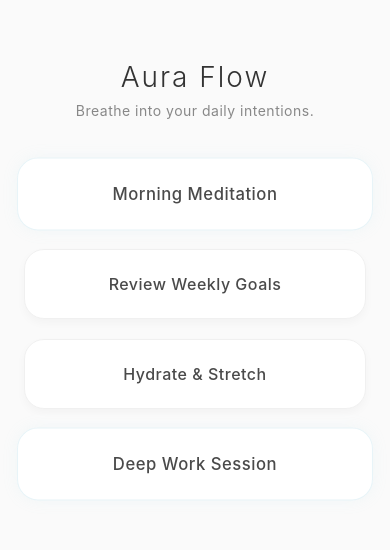
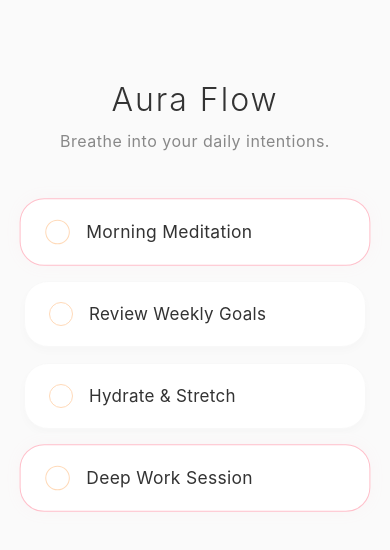
Before and after one commit to hkners/HerGeceYeniApp, a React Native app: screen / in a window 390 px wide. Shown: the top 550 px of the page. Built offline with nearby package versions, Linux system fonts and the light colour scheme.

Commit message:
Build daily app prototype with Expo SDK 54, Reanimated v3, and Clean Girl UI
Co-authored-by: hkners <99874098+hkners@users.noreply.github.com>

```diff
--- a/App.js
+++ b/App.js
@@ -1,6 +1,15 @@
 import { StatusBar } from 'expo-status-bar';
-import React, { useEffect, useRef, useState } from 'react';
-import { StyleSheet, Text, View, Animated, TouchableOpacity, ScrollView, SafeAreaView } from 'react-native';
+import React, { useState, useCallback } from 'react';
+import { StyleSheet, Text, View, ScrollView, SafeAreaView, Pressable } from 'react-native';
+import Animated, {
+  useSharedValue,
+  useAnimatedStyle,
+  withTiming,
+  withRepeat,
+  withSpring,
+  withSequence,
+  interpolateColor
+} from 'react-native-reanimated';
 
 const INITIAL_INTENTIONS = [
   { id: '1', title: 'Morning Meditation', priority: 'high', completed: false },
@@ -9,29 +18,34 @@ const INITIAL_INTENTIONS = [
   { id: '4', title: 'Deep Work Session', priority: 'high', completed: false },
 ];
 
-const BreathingContainer = ({ intention, onToggle }) => {
-  const pulseAnim = useRef(new Animated.Value(1)).current;
+const BreathingContainer = React.memo(({ intention, onToggle }) => {
+  const isHighPriority = intention.priority === 'high' && !intention.completed;
 
-  useEffect(() => {
-    if (intention.priority === 'high' && !intention.completed) {
-      Animated.loop(
-        Animated.sequence([
-          Animated.timing(pulseAnim, {
-            toValue: 1.05,
-            duration: 2000,
-            useNativeDriver: true,
-          }),
-          Animated.timing(pulseAnim, {
-            toValue: 1,
-            duration: 2000,
-            useNativeDriver: true,
-          }),
-        ])
-      ).start();
+  const pulseAnim = useSharedValue(1);
+  const scaleAnim = useSharedValue(1);
+
+  React.useEffect(() => {
+    if (isHighPriority) {
+      pulseAnim.value = withRepeat(
+        withSequence(
+          withTiming(1.03, { duration: 2000 }),
+          withTiming(1, { duration: 2000 })
+        ),
+        -1,
+        true
+      );
     } else {
-      pulseAnim.setValue(1);
+      pulseAnim.value = withTiming(1, { duration: 500 });
     }
-  }, [intention.priority, intention.completed, pulseAnim]);
+  }, [isHighPriority, pulseAnim]);
+
+  const animatedStyle = useAnimatedStyle(() => {
+    return {
+      transform: [
+        { scale: pulseAnim.value * scaleAnim.value }
+      ]
+    };
+  });
 
   const getContainerStyle = () => {
     if (intention.completed) return styles.containerCompleted;
@@ -41,34 +55,48 @@ const BreathingContainer = ({ intention, onToggle }) => {
 
   const getTextColor = () => {
     if (intention.completed) return '#A0A0A0';
-    return '#4A4A4A';
+    return '#333333';
   };
 
   return (
-    <Animated.View style={{ transform: [{ scale: pulseAnim }] }}>
-      <TouchableOpacity
-        activeOpacity={0.8}
+    <Animated.View style={animatedStyle}>
+      <Pressable
+        onPressIn={() => {
+          scaleAnim.value = withSpring(0.97);
+        }}
+        onPressOut={() => {
+          scaleAnim.value = withSpring(1);
+        }}
         onPress={() => onToggle(intention.id)}
         style={[styles.intentionContainer, getContainerStyle()]}
+        accessibilityRole="checkbox"
+        accessibilityState={{ checked: intention.completed }}
+        accessibilityLabel={intention.title}
+        accessibilityHint="Toggles intention completion"
       >
-        <Text style={[styles.intentionText, { color: getTextColor(), textDecorationLine: intention.completed ? 'line-through' : 'none' }]}>
-          {intention.title}
-        </Text>
-      </TouchableOpacity>
+        <View style={styles.contentRow}>
+          <View style={[styles.customCheckbox, intention.completed && styles.customCheckboxChecked]}>
+            {intention.completed && <View style={styles.customCheckboxInner} />}
+          </View>
+          <Text style={[styles.intentionText, { color: getTextColor(), textDecorationLine: intention.completed ? 'line-through' : 'none' }]}>
+            {intention.title}
+          </Text>
+        </View>
+      </Pressable>
     </Animated.View>
   );
-};
+});
 
 export default function App() {
   const [intentions, setIntentions] = useState(INITIAL_INTENTIONS);
 
-  const toggleIntention = (id) => {
+  const toggleIntention = useCallback((id) => {
     setIntentions(prev =>
       prev.map(item =>
         item.id === id ? { ...item, completed: !item.completed } : item
       )
     );
-  };
+  }, []);
 
   return (
     <SafeAreaView style={styles.safeArea}>
@@ -88,7 +116,6 @@ export default function App() {
             />
           ))}
         </View>
-
       </ScrollView>
     </SafeAreaView>
   );
@@ -97,68 +124,93 @@ export default function App() {
 const styles = StyleSheet.create({
   safeArea: {
     flex: 1,
-    backgroundColor: '#FAFAFA', // Very light, clean background
+    backgroundColor: '#FAFAFA',
   },
   scrollContainer: {
     flexGrow: 1,
     paddingHorizontal: 24,
-    paddingTop: 60,
+    paddingTop: 80,
     paddingBottom: 40,
   },
   header: {
-    marginBottom: 40,
+    marginBottom: 48,
     alignItems: 'center',
   },
   title: {
-    fontSize: 28,
+    fontSize: 32,
     fontWeight: '300',
     color: '#333333',
     letterSpacing: 2,
-    marginBottom: 8,
+    marginBottom: 12,
   },
   subtitle: {
-    fontSize: 14,
+    fontSize: 16,
     fontWeight: '400',
     color: '#888888',
     letterSpacing: 0.5,
   },
   listContainer: {
-    gap: 20,
+    gap: 16,
   },
   intentionContainer: {
-    paddingVertical: 24,
-    paddingHorizontal: 20,
-    borderRadius: 20,
+    paddingVertical: 20,
+    paddingHorizontal: 24,
+    borderRadius: 24,
     shadowColor: '#000',
     shadowOffset: { width: 0, height: 4 },
-    shadowOpacity: 0.03,
+    shadowOpacity: 0.02,
     shadowRadius: 10,
     elevation: 2,
     alignItems: 'center',
+    justifyContent: 'flex-start',
+    flexDirection: 'row',
+  },
+  contentRow: {
+    flexDirection: 'row',
+    alignItems: 'center',
+    gap: 16,
+  },
+  customCheckbox: {
+    width: 24,
+    height: 24,
+    borderRadius: 12,
+    borderWidth: 1.5,
+    borderColor: '#FFDAB9', // Soft peach
     justifyContent: 'center',
+    alignItems: 'center',
+  },
+  customCheckboxChecked: {
+    backgroundColor: '#FFDAB9',
+    borderColor: '#FFDAB9',
+  },
+  customCheckboxInner: {
+    width: 12,
+    height: 12,
+    borderRadius: 6,
+    backgroundColor: '#FFFFFF',
   },
   containerNormal: {
     backgroundColor: '#FFFFFF',
     borderWidth: 1,
-    borderColor: '#F0F0F0',
+    borderColor: '#F8F8F8',
   },
   containerHighPriority: {
     backgroundColor: '#FFFFFF',
     borderWidth: 1,
-    borderColor: '#E8F4F8', // Soft highlight (airy blue)
-    shadowColor: '#A0D8E6',
-    shadowOpacity: 0.1,
+    borderColor: '#FFC0CB', // Blush pink accent
+    shadowColor: '#FFC0CB',
+    shadowOpacity: 0.08,
     shadowRadius: 15,
   },
   containerCompleted: {
     backgroundColor: '#F7F7F7',
     borderWidth: 1,
     borderColor: '#EAEAEA',
-    opacity: 0.6,
+    opacity: 0.7,
   },
   intentionText: {
-    fontSize: 16,
-    fontWeight: '500',
-    letterSpacing: 0.5,
+    fontSize: 17,
+    fontWeight: '400',
+    letterSpacing: 0.3,
   },
 });
--- /dev/null
+++ b/babel.config.js
@@ -0,0 +1,7 @@
+module.exports = function(api) {
+  api.cache(true);
+  return {
+    presets: ['babel-preset-expo'],
+    plugins: ['react-native-reanimated/plugin'],
+  };
+};
```
Also changed, not shown: package.json (+7 -6 lines), 2 other files (tests, documents, lock files or other folders).
